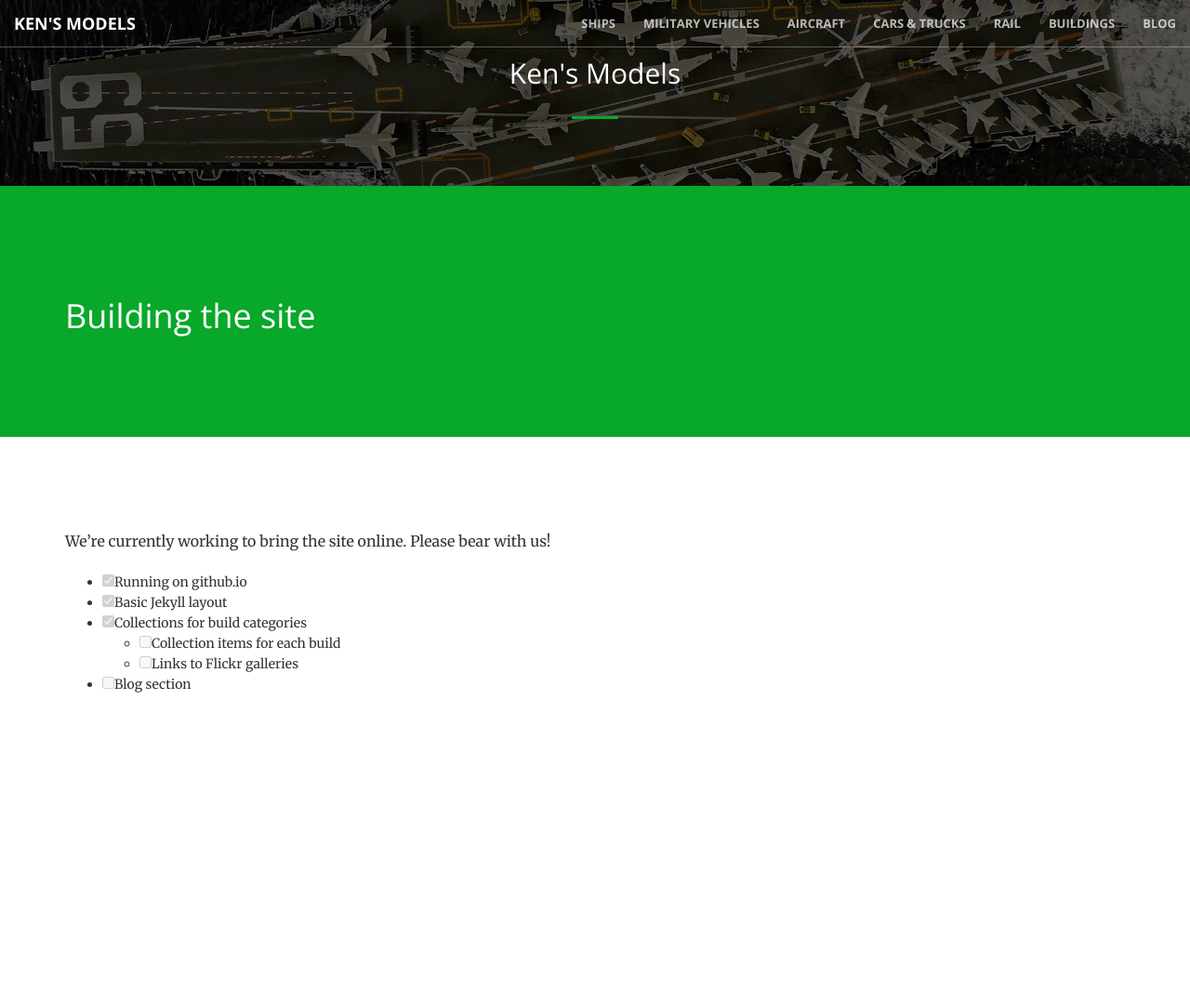
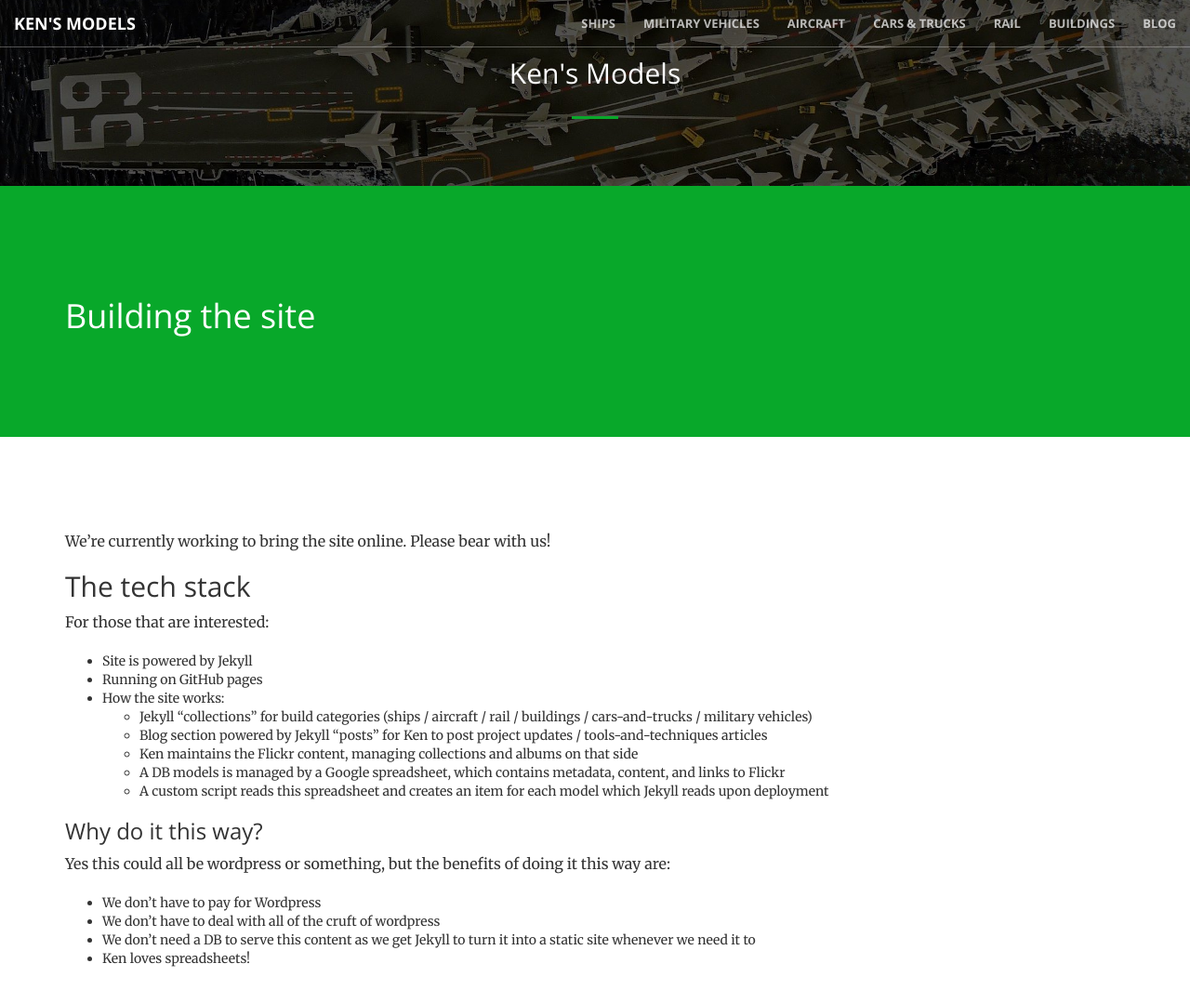
Before and after one commit to chrusty/kens-models.github.io, a Jekyll site: the page built from collections/_posts/2023-05-24-building-the-site.md, in a window 1280 px wide and 1151 px high. Shown: the top 1079 px of the window at 93% size. Built offline with Jekyll 4.4.1, drawn with Linux system fonts in a browser that asks for light colours; nearby versions of some CDN libraries; library files that are not in the unit come from our copies; comment, search, counter and statistics services are not loaded.

Commit message:
More detail in blog posts, so we can link to the full page

```diff
--- a/_includes/blog.html
+++ b/_includes/blog.html
@@ -21,7 +21,7 @@
                         <i class="fa fa-4x {{ post.icon }} text-primary"></i>
                     </div>
                     <div class="col-lg-4 text-left">
-                        <h3 class="text-muted">{{ post.title }}</h3>
+                        <a href="{{ post.url }}"><h3 class="text-muted">{{ post.title }}</h3></a>
                         <p class="text-muted">{{ post.time }} ({{ post.author }})</p>
                     </div>
                 </div>
--- a/collections/_posts/2023-05-24-building-the-site.md
+++ b/collections/_posts/2023-05-24-building-the-site.md
@@ -10,9 +10,26 @@ We're currently working to bring the site online. Please bear with us!
 
 <!--more-->
 
-- [x] Running on github.io
-- [x] Basic Jekyll layout
-- [x] Collections for build categories
-    - [ ] Collection items for each build
-    - [ ] Links to Flickr galleries
-- [ ] Blog section
+The tech stack
+--------------
+
+For those that are interested:
+
+* Site is powered by Jekyll
+* Running on GitHub pages
+* How the site works:
+    - Jekyll "collections" for build categories (ships / aircraft / rail / buildings / cars-and-trucks / military vehicles)
+    - Blog section powered by Jekyll "posts" for Ken to post project updates / tools-and-techniques articles
+    - Ken maintains the Flickr content, managing collections and albums on that side
+    - A DB models is managed by a Google spreadsheet, which contains metadata, content, and links to Flickr
+    - A custom script reads this spreadsheet and creates an item for each model which Jekyll reads upon deployment
+
+
+### Why do it this way?
+
+Yes this could all be wordpress or something, but the benefits of doing it this way are:
+
+* We don't have to pay for Wordpress
+* We don't have to deal with all of the cruft of wordpress
+* We don't need a DB to serve this content as we get Jekyll to turn it into a static site whenever we need it to
+* Ken loves spreadsheets!
```
